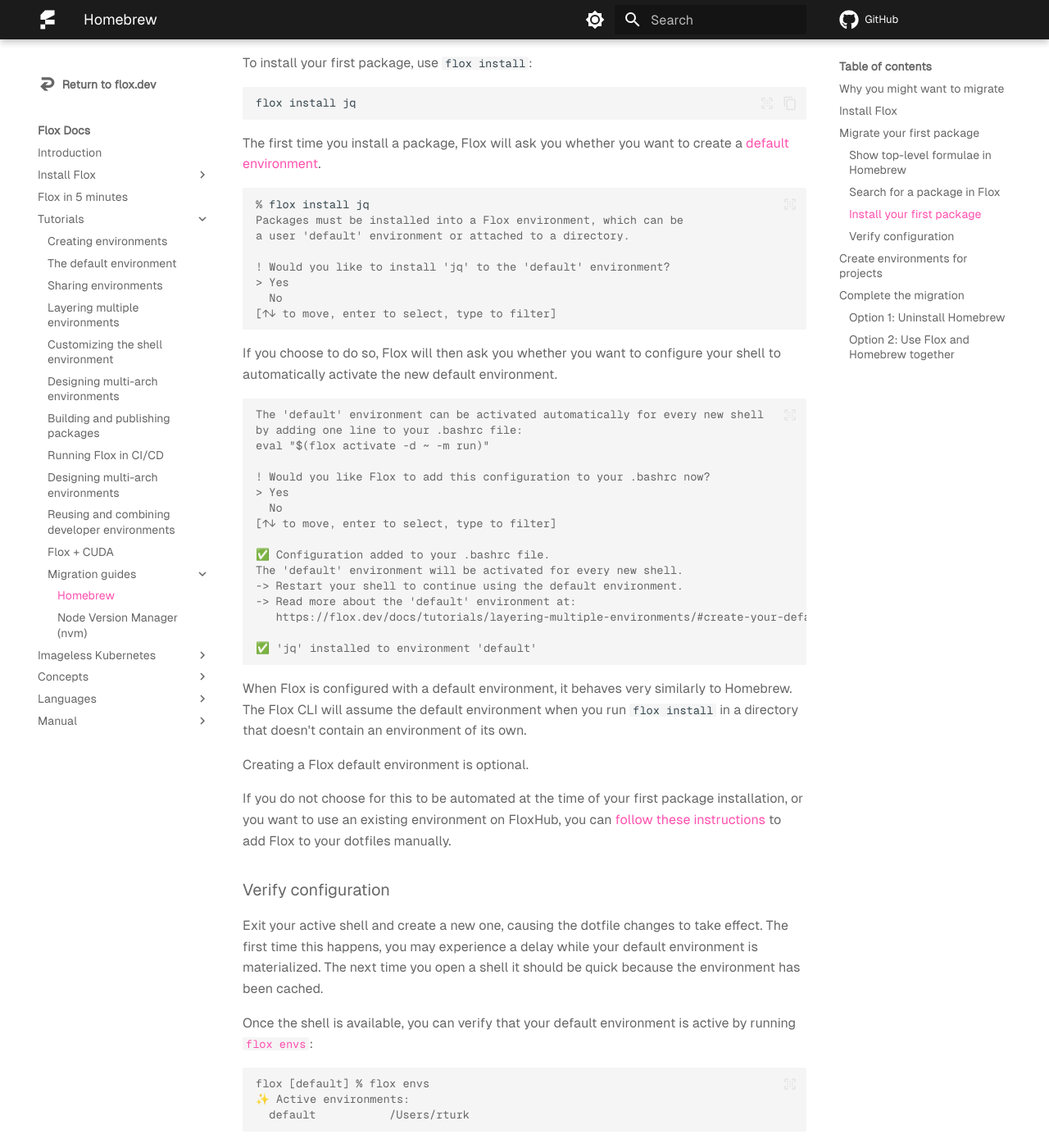
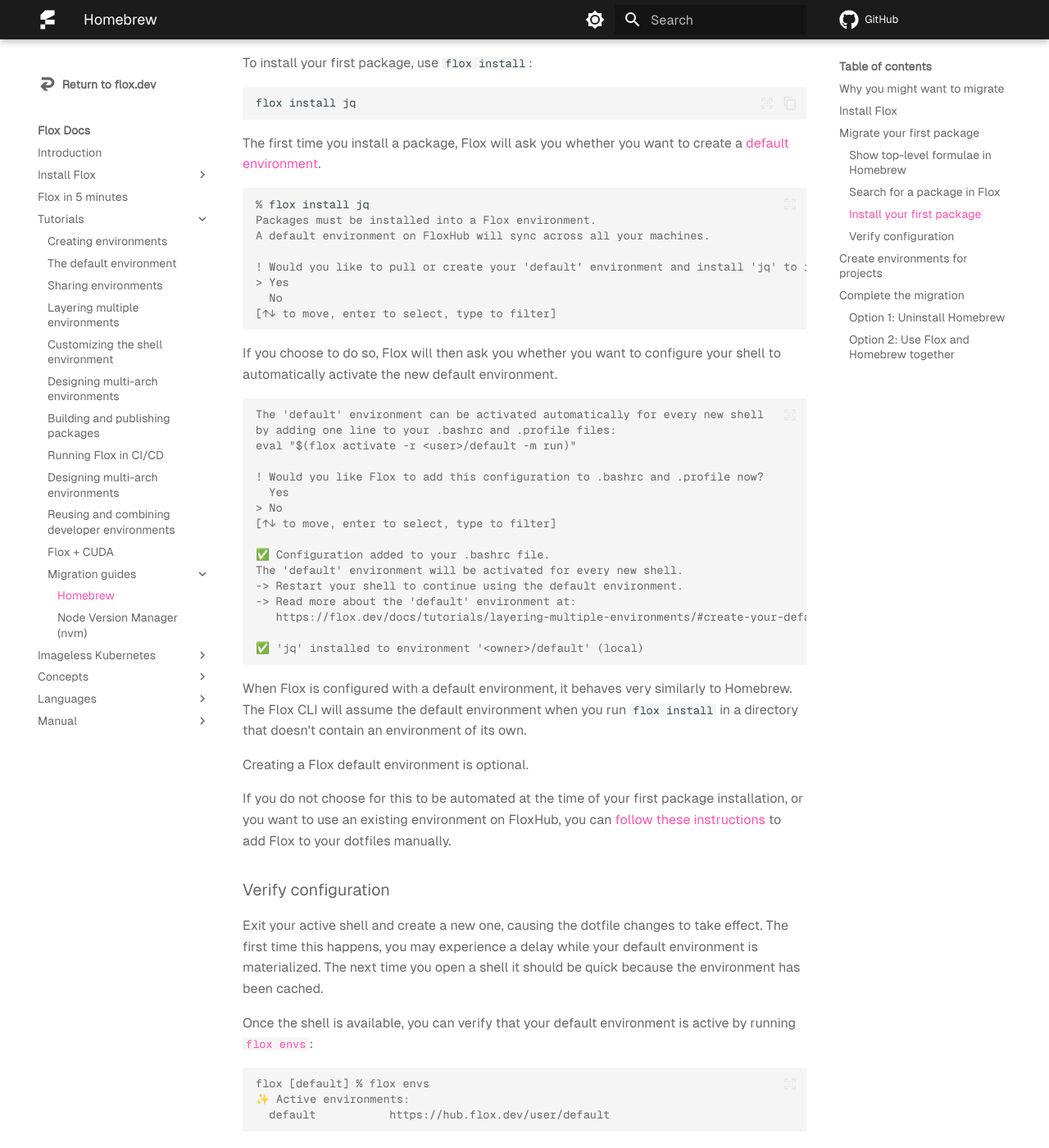
Before and after one commit to flox/floxdocs, an MkDocs documentation site: the page built from docs/tutorials/migrations/homebrew.md, in a window 1280 px wide and 1400 px high, scrolled down 2552 px. Shown: the whole window at 82% size. Built offline with MkDocs 1.6.1 and Material for MkDocs 9.7.7, drawn with Linux system fonts in a browser that asks for light colours; plug-ins that fetch from the network failed and are left out; comment, search, counter and statistics services are not loaded.

Commit message:
docs: homebrew uses new onboarding output

````diff
--- a/docs/tutorials/migrations/homebrew.md
+++ b/docs/tutorials/migrations/homebrew.md
@@ -102,10 +102,10 @@
 
 ```console
 % flox install jq
-Packages must be installed into a Flox environment, which can be
-a user 'default' environment or attached to a directory.
+Packages must be installed into a Flox environment.
+A default environment on FloxHub will sync across all your machines.
 
-! Would you like to install 'jq' to the 'default' environment?
+! Would you like to pull or create your 'default' environment and install 'jq' to it?
 > Yes
   No
 [↑↓ to move, enter to select, type to filter]
@@ -115,12 +115,12 @@
 
 ```console
 The 'default' environment can be activated automatically for every new shell
-by adding one line to your .bashrc file:
-eval "$(flox activate -d ~ -m run)"
+by adding one line to your .bashrc and .profile files:
+eval "$(flox activate -r <user>/default -m run)"
 
-! Would you like Flox to add this configuration to your .bashrc now?
-> Yes
-  No
+! Would you like Flox to add this configuration to .bashrc and .profile now?
+  Yes
+> No
 [↑↓ to move, enter to select, type to filter]
 
 ✅ Configuration added to your .bashrc file.
@@ -129,7 +129,7 @@
 -> Read more about the 'default' environment at:
    https://flox.dev/docs/tutorials/layering-multiple-environments/#create-your-default-home-environment
 
-✅ 'jq' installed to environment 'default'
+✅ 'jq' installed to environment '<owner>/default' (local)
 ```
 
 When Flox is configured with a default environment, it behaves very similarly to Homebrew. The Flox CLI will assume the default environment when you run `flox install` in a directory that doesn't contain an environment of its own.
@@ -147,7 +147,7 @@
 ```console
 flox [default] % flox envs
 ✨ Active environments:
-  default           /Users/rturk
+  default           https://hub.flox.dev/user/default
 ```
 
 If you see `default` listed amongst the active environments, your dotfiles have been correctly modified. The default environment will be active whenever you log in.
````
